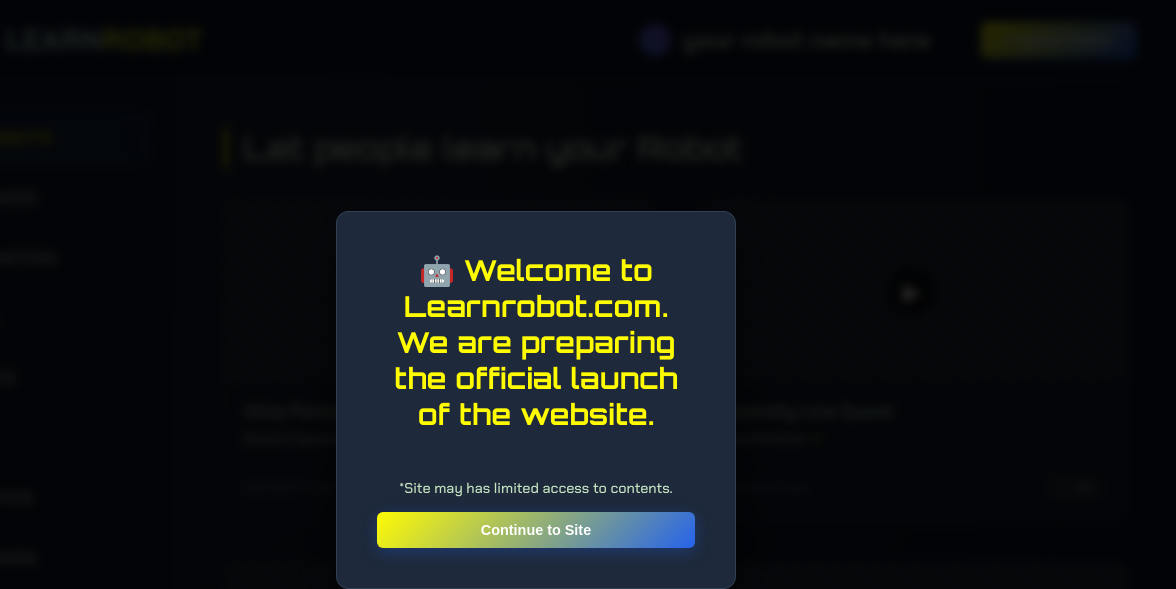
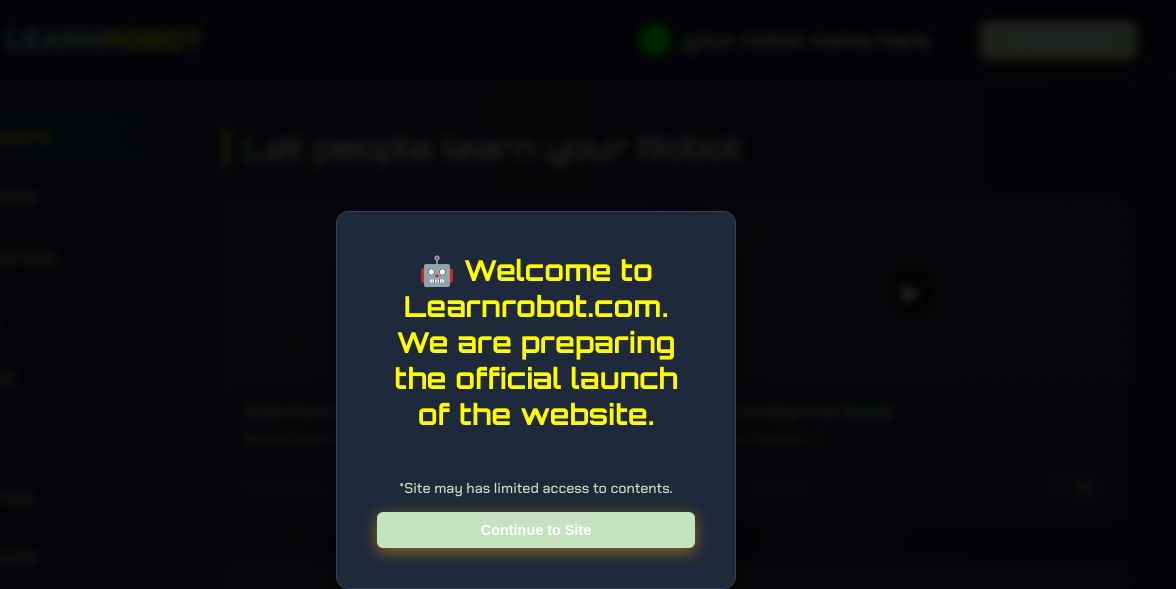
Before and after one commit to learnrobot/learnrobot.github.io, a plain HTML site: page index.html in a window 1280 px wide. Shown: the top 589 px of the page, 104-1280 px from the left. Drawn offline with Linux system fonts and the light colour scheme.

Commit message:
Update index.html

```diff
--- a/index.html
+++ b/index.html
@@ -86,9 +86,9 @@
         .btn-login:hover { color: var(--text-main); }
 
         .btn-primary {
-            background: linear-gradient(135deg, var(--accent), #2563eb);
+            background: #C5E3C1; /* 원하는 단색으로 변경 */
             color: white;
-            box-shadow: 0 4px 15px rgba(37, 99, 235, 0.3);
+            box-shadow: 0 4px 15px rgba(255, 165, 0, 0.5); /* 그림자 색상도 변경 */
         }
         .btn-primary:hover {
             transform: translateY(-2px);
@@ -268,7 +268,7 @@
         </a>
         <div class="auth-buttons">
             <div style="display:flex; align-items:center; gap:12px; margin-right:15px; border-right: 1px solid #334155; padding-right: 20px;">
-                <div style="width:32px; height:32px; background: linear-gradient(45deg, #3b82f6, #8b5cf6); border-radius:50%;"></div>
+                <div style="width:32px; height:32px; background: #00FF00; border-radius:50%;"></div>
                 <span style="font-weight:900; font-size:1.5rem; color:light green;">your robot name here</span>
             </div>
             <button class="btn btn-primary" onclick="openUploadModal()">+ Upload Robot</button>
```
